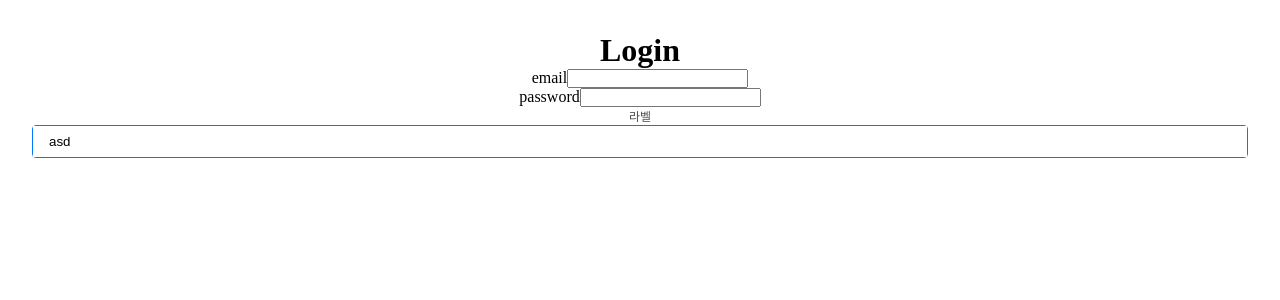
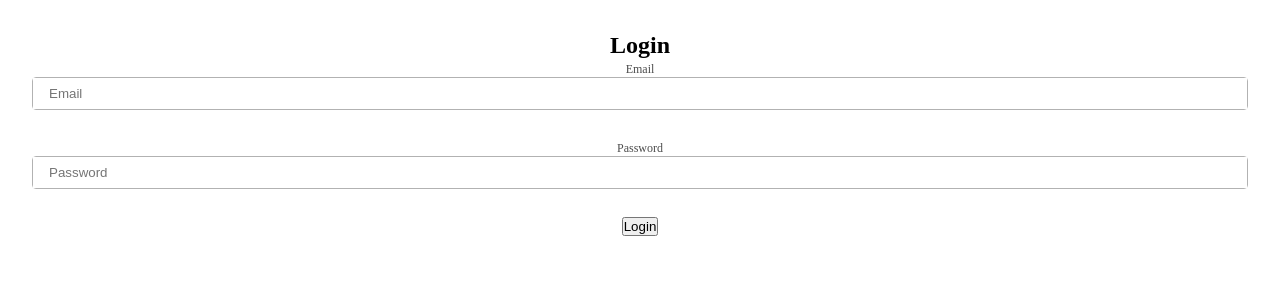
Before and after one commit to muzi55/wanted-pre-onboarding-challenge-fe-27, a React (Vite) app: page / in a window 1280 px wide. Shown: the top 300 px of the page. Built offline with nearby package versions, Linux system fonts and the light colour scheme.

Commit message:
로그인 페이지 레이아웃

```diff
--- a/src/components/textfield/TextField.module.css
+++ b/src/components/textfield/TextField.module.css
@@ -9,10 +9,11 @@
   border-width: 1px;
   border-style: solid;
   transition: border-color 0.3s;
+  border-color: rgba(0, 0, 0, 0.3);
 }
 
 .textField.active {
-  border-color: var(--gray);
+  border-color: black;
 }
 
 .textField.focus {
--- a/src/components/textfield/TextField.tsx
+++ b/src/components/textfield/TextField.tsx
@@ -22,7 +22,7 @@ export default function TextField({
   label,
   htmlFor,
 }: ITextFieldProps) {
-  const [isFocused, setIsFocused] = useState<Boolean>(true)
+  const [isFocused, setIsFocused] = useState<Boolean>(false)
 
   const handleFocus = (type: boolean) => {
     setIsFocused(type)
--- a/src/index.css
+++ b/src/index.css
@@ -1,7 +1,7 @@
 :root {
   font-size: 16px;
   --primary-color: #007bff;
-  --gary: rgba(0, 0, 0, 0.67);
+  --gary: rgba(0, 0, 0, 0.3);
 }
 
 * {
@@ -34,3 +34,7 @@ ul {
 .mb-2 {
   margin-bottom: 8px;
 }
+
+.m-auto {
+  margin: 0 auto;
+}
--- a/src/pages/Login.tsx
+++ b/src/pages/Login.tsx
@@ -1,31 +1,40 @@
+import { useId, useState } from 'react'
 import TextField from '../components/textfield/TextField'
 
 function Login() {
+  const emailId = useId()
+  const passwordId = useId()
+
+  const [email, setEmail] = useState<string>('')
+  const [password, setPassword] = useState<string>('')
+
   return (
-    <div>
+    <section>
       <h1>Login</h1>
       <form>
-        <div>
-          <label htmlFor="">email</label>
-          <input type="text" />
-        </div>
-        <div>
-          <label htmlFor="">password</label>
-          <input type="password" name="" id="" />
-        </div>
         <TextField
-          label="라벨"
-          htmlFor="email"
-          value="asd"
-          onChange={(e) => console.log(e.target.value)}
-          placeholder="email"
+          value={email}
+          onChange={(e) => setEmail(e.target.value)}
+          placeholder="Email"
           type="email"
-          name="email"
-          id="email"
-          //   errorMessage="에러가 발생하였습니다."
+          name="login"
+          id={`email-${emailId}`}
+          label="Email"
+          htmlFor={`email-${emailId}`}
         />
+        <TextField
+          value={password}
+          onChange={(e) => setPassword(e.target.value)}
+          placeholder="Password"
+          type="password"
+          name="password"
+          id={`password-${passwordId}`}
+          label="Password"
+          htmlFor={`password-${passwordId}`}
+        />
+        <button type="submit">Login</button>
       </form>
-    </div>
+    </section>
   )
 }
 
```
